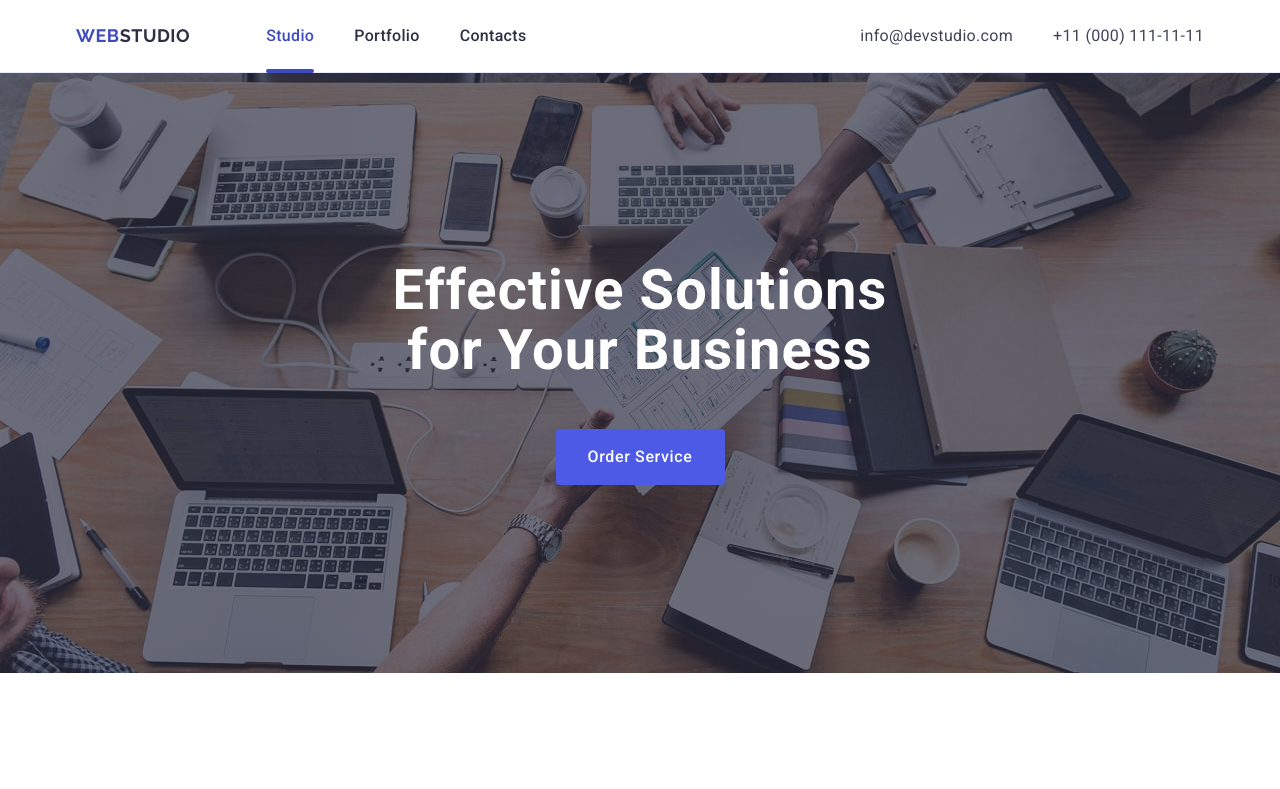
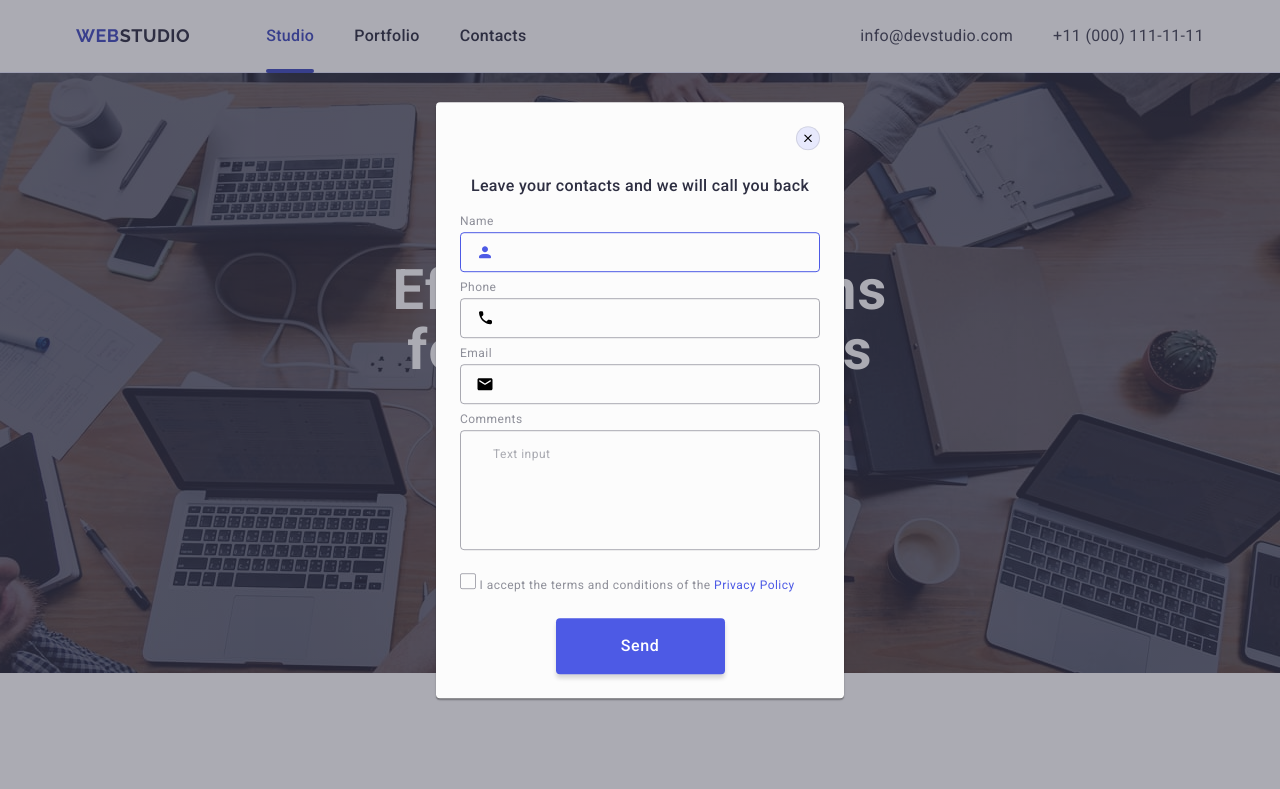
Before and after one commit to NoobStyleee/goit-markup-hw-05, a plain HTML site: page index.html in a window 1280 px wide. Shown: the top 789 px of the page. Drawn offline with nearby package versions, Linux system fonts and the light colour scheme.

Commit message:
modal fixes

```diff
--- a/css/styles.css
+++ b/css/styles.css
@@ -790,6 +790,8 @@ p {
   fill: var(--iris);
 }
 .modal-close-button {
+  width: 24px;
+  height: 24px;
   position: absolute;
   border: 1px solid rgba(0, 0, 0, 0.1);
   border-radius: 50%;
@@ -808,6 +810,7 @@ p {
 .modal-close-button:focus {
   background-color: #404bbf;
   border: none;
+  fill: #ffffff;
 }
 .modal-icon-close {
   transition: fill 250ms cubic-bezier(0.4, 0, 0.2, 1);
@@ -833,10 +836,17 @@ p {
   color: var(--iris);
 }
 .modal-terms-checkbox {
+  width: 16px;
+  height: 16px;
   display: inline-flex;
   align-items: center;
   justify-content: center;
   fill: transparent;
+  border: 1px solid rgba(46, 47, 66, 0.4);
+  border-radius: 2px;
+  transition: background-color 250ms cubic-bezier(0.4, 0, 0.2, 1),
+    border 250ms cubic-bezier(0.4, 0, 0.2, 1),
+    fill 250ms cubic-bezier(0.4, 0, 0.2, 1);
 }
 .modal-check-box:checked .modal-terms-checkbox {
   background-color: #404bbf;
--- a/index.html
+++ b/index.html
@@ -504,9 +504,9 @@
       </div>
     </footer>
     <!-- #region modal-->
-    <div class="modal-overlay">
+    <div class="modal-overlay is-open">
       <div class="modal">
-        <button class="modal-close-button" type="button" width="24" height="24">
+        <button class="modal-close-button" type="button">
           <svg class="modal-icon-close" width="8" height="8">
             <use href="./images/icons.svg#icon-close"></use>
           </svg>
@@ -515,7 +515,7 @@
         <p class="modal-parag">Leave your contacts and we will call you back</p>
         <form class="modal-form" name="modal-form">
           <div class="modal-hz">
-            <label class="modal-form-label" name="user-name"> Name </label>
+            <label class="modal-form-label" for="user-name"> Name </label>
             <div class="modal-icon-input">
               <input
                 class="modal-form-input icon-input"
@@ -556,8 +556,8 @@
             </div>
           </div>
           <div class="modal-last">
-            <label class="modal-form-label" name="user-comment">
-              Comment
+            <label class="modal-form-label" for="user-comment">
+              Comments
               <textarea
                 class="modal-form-textarea"
                 name="user-comment"
```
